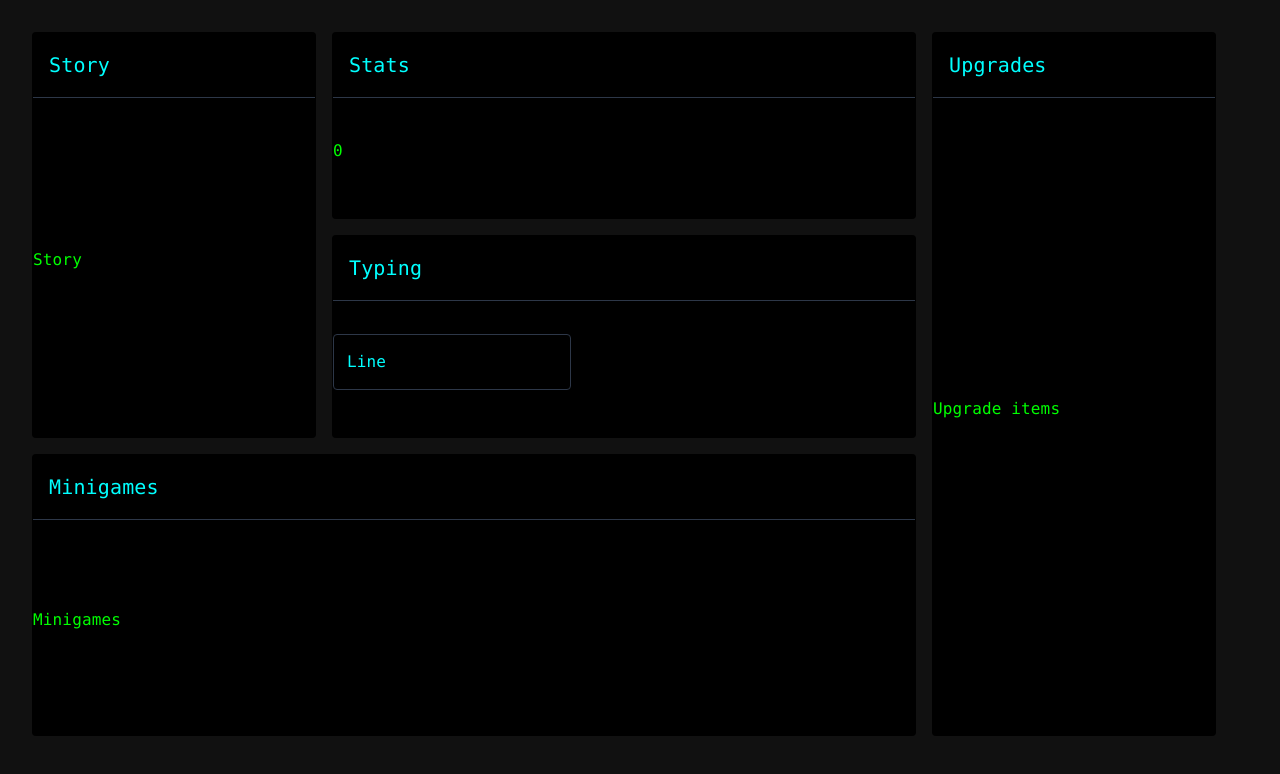
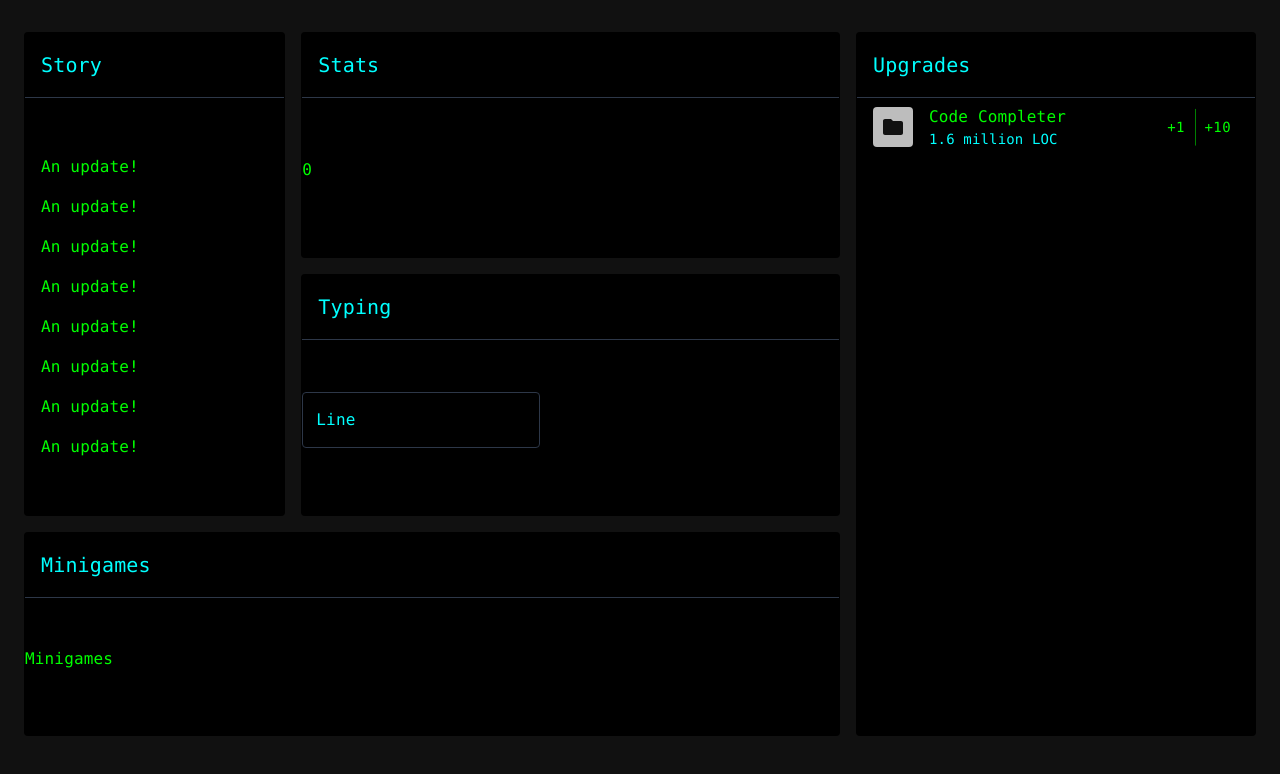
Before and after one commit to Pumpkintitan/Idle-Hackathon, a React (Create React App) app: page / in a window 1280 px wide. Shown: the top 774 px of the page. Built offline with nearby package versions, Linux system fonts and the light colour scheme.

Commit message:
Upgrade lists

```diff
--- a/src/components/layout/ContainerGrid.tsx
+++ b/src/components/layout/ContainerGrid.tsx
@@ -1,5 +1,5 @@
 import React from "react"
-import {Box, Container, ContainerProps, Grid, Theme} from "@mui/material";
+import {Container, ContainerProps, Grid, Theme} from "@mui/material";
 import {useTheme} from "@mui/styles";
 
 export function ContainerGrid(props: { sidebarOpen: boolean, children: React.ReactNode | React.ReactChildren } & ContainerProps): JSX.Element {
--- a/src/pages/game/Game.tsx
+++ b/src/pages/game/Game.tsx
@@ -6,17 +6,16 @@ import {Stats} from "../../views/stats/Stats";
 import {Typing} from "../../views/typing/Typing";
 import {Grid} from "@mui/material";
 import {Minigames} from "../../views/minigames/Minigames";
-import {Tutorial} from "../../views/tutorial/Tutorial";
 
 export function GamePage() {
     return (
-        <ContainerGrid sidebarOpen={true} maxWidth={'lg'}>
+        <ContainerGrid sidebarOpen={true} maxWidth={'xl'}>
             {/*<HeaderTitle>*/}
             {/*    Epic Game*/}
             {/*</HeaderTitle>*/}
 
-            <Grid container justifyContent={'center'} spacing={2} height={'90vh'}>
-                <Grid item container spacing={2} xs={9}>
+            <Grid container justifyContent={'center'} spacing={2} height={'90vh'} sx={{paddingLeft: 4}}>
+                <Grid item container spacing={2} xs={8}>
                     <Grid item xs={4} container spacing={2}>
                         <Story/>
                     </Grid>
@@ -28,7 +27,7 @@ export function GamePage() {
                         <Minigames/>
                     </Grid>
                 </Grid>
-                <Grid item xs={3} container spacing={2}>
+                <Grid item xs={4} container spacing={2}>
                     <Upgrades/>
                 </Grid>
                 {/*<Grid item xs={4} container spacing={2}>*/}
--- a/src/views/story/Story.tsx
+++ b/src/views/story/Story.tsx
@@ -1,12 +1,56 @@
 import {Section} from "../../components/paper/Section";
 import React from 'react';
-import {List} from "@mui/material";
+import {List, ListItem} from "@mui/material";
 
 export function Story() {
     return (
         <Section title={'Story'} xs={12}>
-            <List>
-                Story
+            <List sx={{height: '40vh', overflowY: 'scroll'}}>
+                <ListItem>
+                    An update!
+                </ListItem>
+                <ListItem>
+                    An update!
+                </ListItem>
+                <ListItem>
+                    An update!
+                </ListItem>
+                <ListItem>
+                    An update!
+                </ListItem>
+                <ListItem>
+                    An update!
+                </ListItem>
+                <ListItem>
+                    An update!
+                </ListItem>
+                <ListItem>
+                    An update!
+                </ListItem>
+                <ListItem>
+                    An update!
+                </ListItem>
+                <ListItem>
+                    An update!
+                </ListItem>
+                <ListItem>
+                    An update!
+                </ListItem>
+                <ListItem>
+                    An update!
+                </ListItem>
+                <ListItem>
+                    An update!
+                </ListItem>
+                <ListItem>
+                    An update!
+                </ListItem>
+                <ListItem>
+                    An update!
+                </ListItem>
+                <ListItem>
+                    An update!
+                </ListItem>
             </List>
         </Section>
     )
--- a/src/views/upgrades/Upgrades.tsx
+++ b/src/views/upgrades/Upgrades.tsx
@@ -1,12 +1,36 @@
 import {Section} from "../../components/paper/Section";
 import React from 'react';
-import {List} from "@mui/material";
+import {Avatar, Button, ButtonGroup, List, ListItem, ListItemAvatar, ListItemText} from "@mui/material";
+
+import FolderIcon from '@mui/icons-material/Folder';
 
 export function Upgrades() {
     return (
         <Section title={'Upgrades'} xs={12}>
-            <List>
-                Upgrade items
+            <List sx={{width: '100%', height: '100%', overflow: 'scroll'}}>
+                <ListItem
+                    sx={{width: '100%'}}
+                    secondaryAction={
+                        <ButtonGroup variant="text" >
+                            <Button>
+                                +1
+                            </Button>
+                            <Button>
+                                +10
+                            </Button>
+                        </ButtonGroup>
+                    }
+                >
+                    <ListItemAvatar>
+                        <Avatar variant={'rounded'}>
+                            <FolderIcon/>
+                        </Avatar>
+                    </ListItemAvatar>
+                    <ListItemText
+                        primary="Code Completer"
+                        secondary={'1.6 million LOC'}
+                    />
+                </ListItem>
             </List>
         </Section>
     )
```
